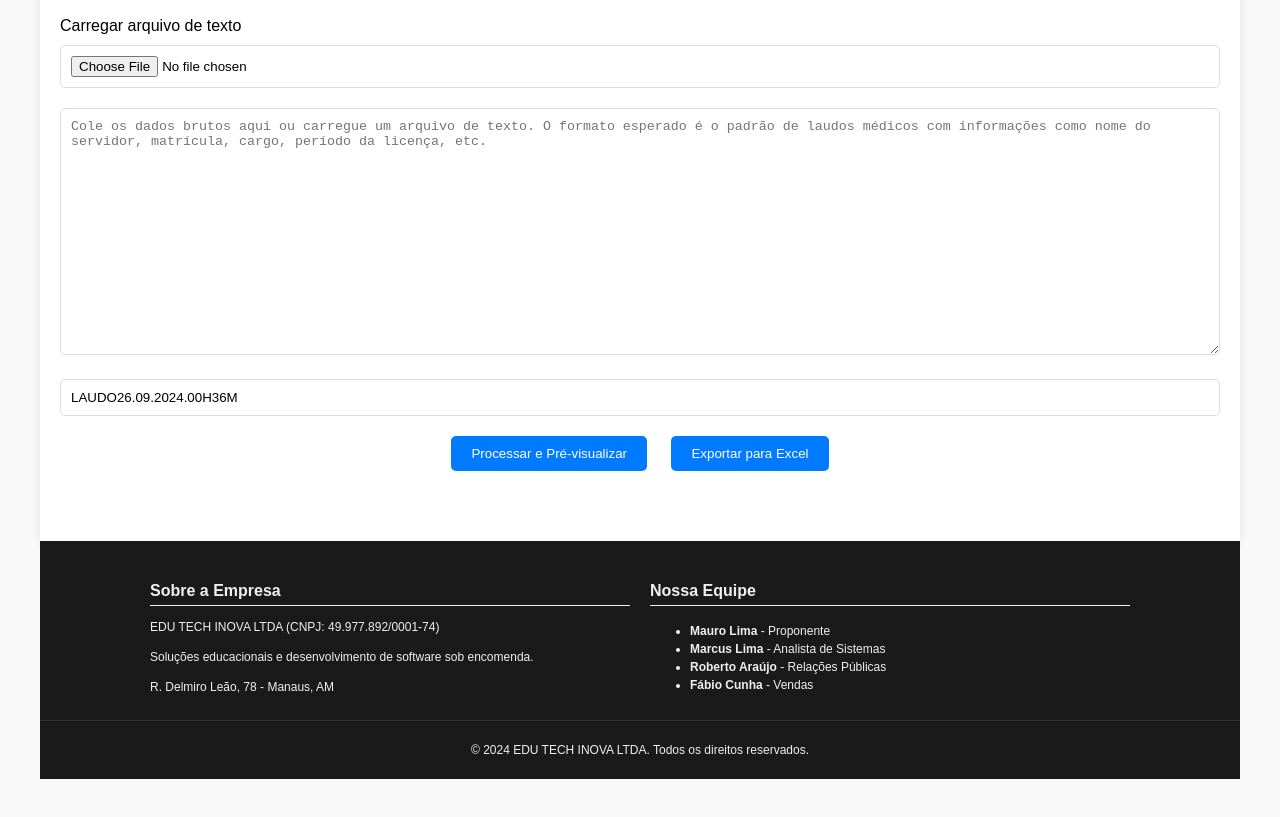
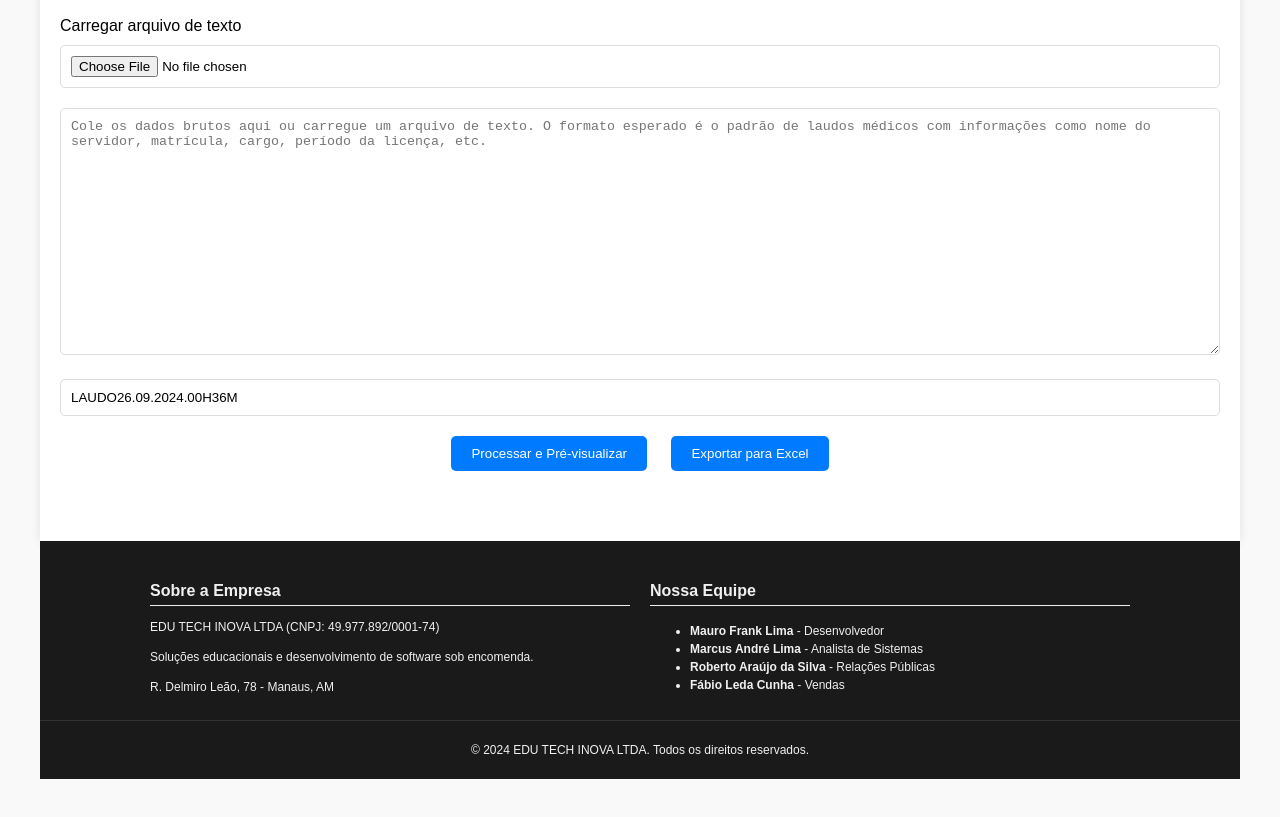
Before and after one commit to FrankWebber/sislaudos, a website: page public/index.html in a window 1280 px wide. Shown: the part 171-988 px from the top of the page. Drawn offline with Linux system fonts and the light colour scheme.

Commit message:
Update index.html

```diff
--- a/public/index.html
+++ b/public/index.html
@@ -352,10 +352,10 @@
       <div class="footer-section">
         <h4>Nossa Equipe</h4>
         <ul>
-          <li><strong>Mauro Lima</strong> - Proponente</li>
-          <li><strong>Marcus Lima</strong> - Analista de Sistemas</li>
-          <li><strong>Roberto Araújo</strong> - Relações Públicas</li>
-          <li><strong>Fábio Cunha</strong> - Vendas</li>
+          <li><strong>Mauro Frank Lima</strong> - Desenvolvedor</li>
+          <li><strong>Marcus André Lima</strong> - Analista de Sistemas</li>
+          <li><strong>Roberto Araújo da Silva</strong> - Relações Públicas</li>
+          <li><strong>Fábio Leda Cunha</strong> - Vendas</li>
         </ul>
       </div>
     </div>
```
